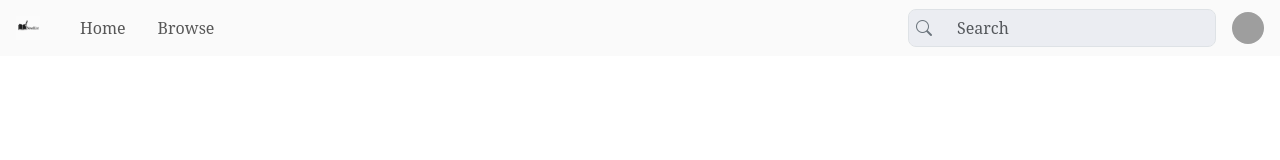
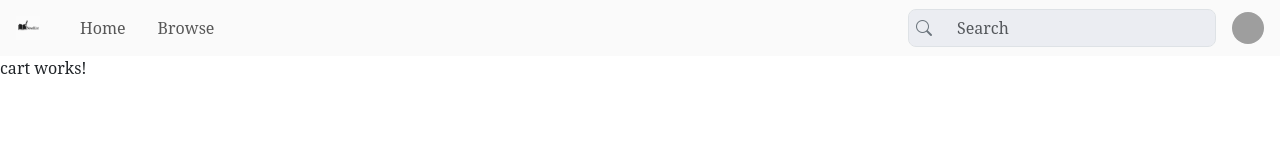
Before and after one commit to yusuufashraaf/NovelNest, an Angular app: page /Cart in a window 1280 px wide. Before the commit this address led to /. Shown: the top 160 px of the page. Built offline with nearby package versions, Linux system fonts and the light colour scheme; grey boxes are pictures that could not be loaded.

Commit message:
initial commit

```diff
--- a/angular.json
+++ b/angular.json
@@ -81,5 +81,8 @@
         }
       }
     }
+  },
+  "cli": {
+    "analytics": false
   }
 }
--- a/src/app/app.routes.ts
+++ b/src/app/app.routes.ts
@@ -1,9 +1,11 @@
 import { Routes } from '@angular/router';
 import { Home } from './components/home/home';
 import { BrowseBooks } from './components/browse-books/browse-books';
+import { Cart } from './components/cart/cart';
 
 export const routes: Routes = [
   { path: '', redirectTo: 'Home', pathMatch: 'full' },
   { path: 'Home', component: Home },
   { path: 'Browse', component: BrowseBooks },
+  { path: 'Cart', component: Cart },
 ];
--- /dev/null
+++ b/src/app/components/cart/cart.html
@@ -0,0 +1 @@
+<p>cart works!</p>
```
Also changed, not shown: src/app/components/cart/cart.ts (added, +12 -0 lines), src/app/components/cart/cart.css (added).
